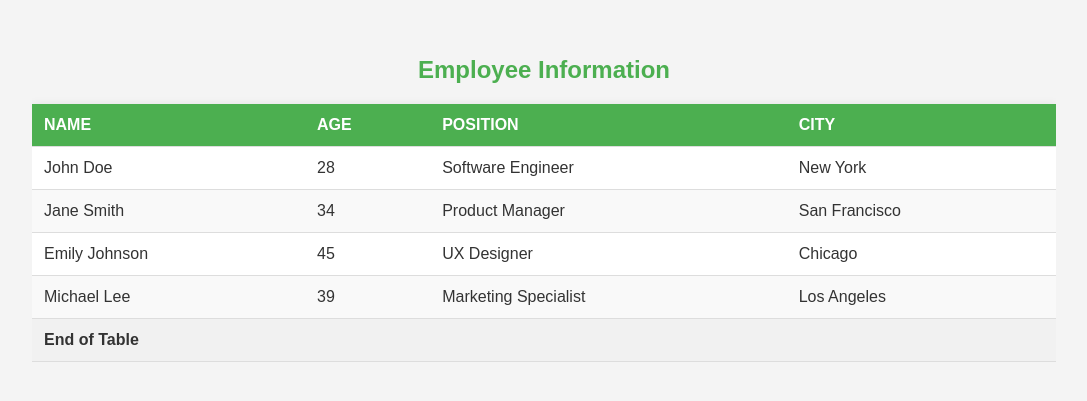
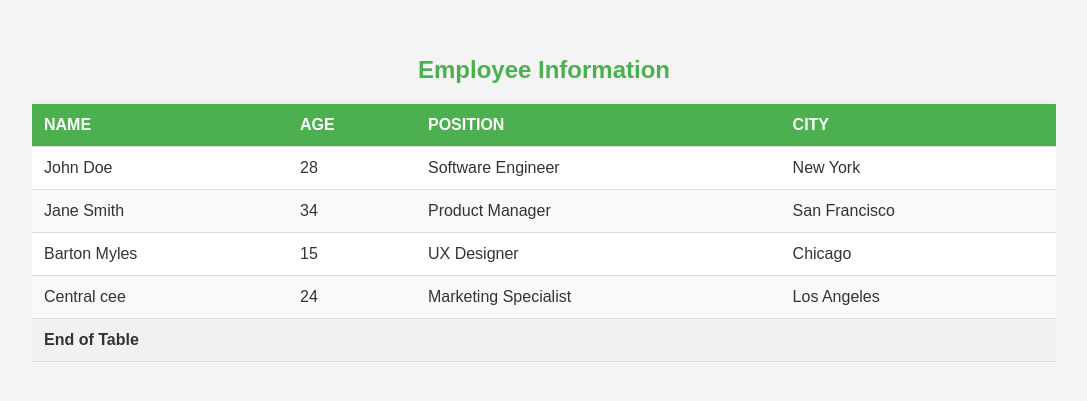
Before and after one commit to BartonMyles/Get-familiar-with-tables, a plain HTML site: page index.html in a window 1280 px wide. Shown: the part 191-592 px from the top of the page, without its empty margins (96-1183 px from the left). Drawn offline with Linux system fonts and the light colour scheme.

Commit message:
initiat commit

```diff
--- a/index.html
+++ b/index.html
@@ -105,14 +105,14 @@
           <td>San Francisco</td>
         </tr>
         <tr>
-          <td>Emily Johnson</td>
-          <td>45</td>
+          <td>Barton Myles</td>
+          <td>15</td>
           <td>UX Designer</td>
           <td>Chicago</td>
         </tr>
         <tr>
-          <td>Michael Lee</td>
-          <td>39</td>
+          <td>Central cee</td>
+          <td>24</td>
           <td>Marketing Specialist</td>
           <td>Los Angeles</td>
         </tr>
```
